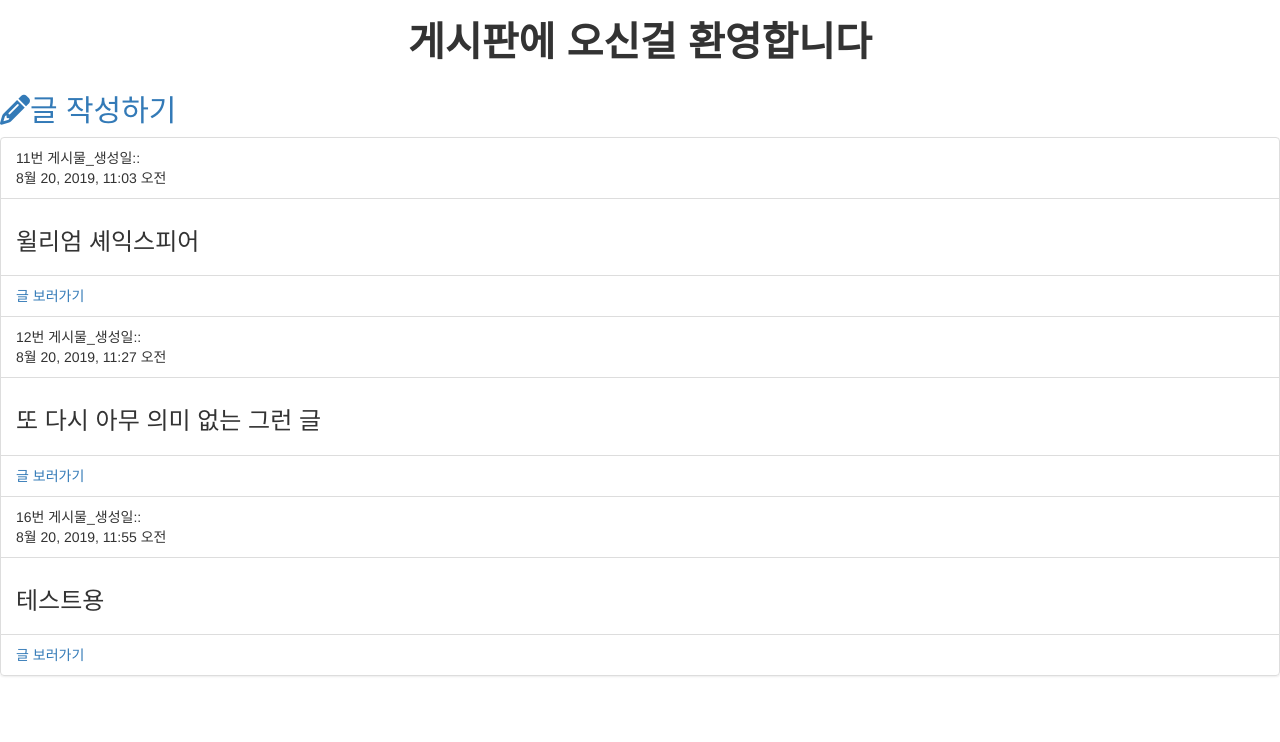
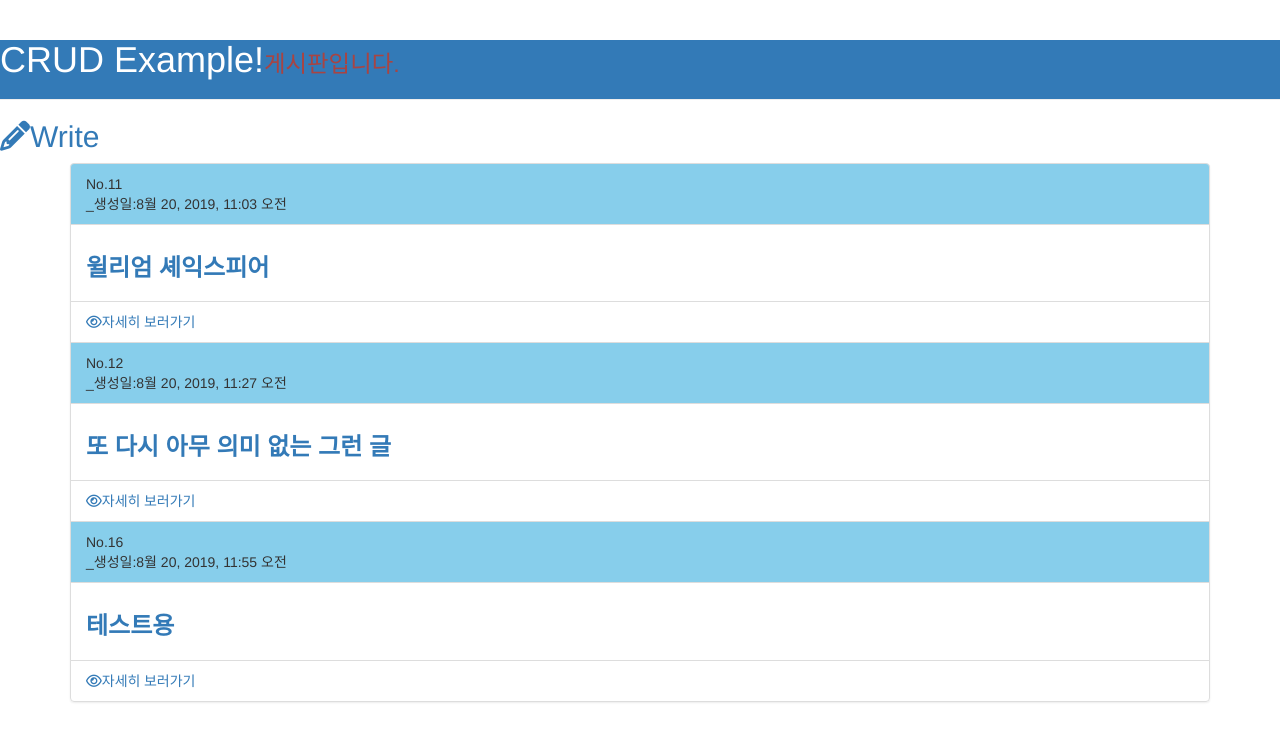
Before and after one commit to dodonmountain/django-crud, a Django app: page /articles/ in a window 1280 px wide. Shown: the top 742 px of the page. Run offline with Django 3.2, Linux system fonts and the light colour scheme; data comes from the database, SQL or seed files in the repository; both versions use the stored data as it was after the commit; some libraries are stand-ins or nearby versions.

Commit message:
CRUD logic

```diff
--- a/articles/templates/articles/index.html
+++ b/articles/templates/articles/index.html
@@ -1,15 +1,21 @@
 {% extends 'articles/base.html' %}
 {% block body %}
-<div style="display:flex; justify-content: center;""><h1 style = " font-family: Arial, Helvetica, sans-serif; font-size:
-  4rem; font-weight: 600">게시판에 오신걸 환영합니다</h1>
+<div class="page-header bg-primary">
+    <h1>CRUD Example!<small class="text-danger text-shadow">게시판입니다.</small></h1>
 </div>
-
-<h2><a href="/articles/new/"><i class="fas fa-pencil-alt"></i>글 작성하기</a></h2>
-<ul class="list-group">
-{% for article in articles %}
-    <li class="list-group-item">{{ article.id }}번 게시물_생성일::　　　　　　　　　　　　　　　　　　　　　　　　　　　　　　　　　　　　　　　　　　　　　　　　　　　　　　　　　　　　　　　　　　　　　　　　　　　　　　　　　　　　　　　　{{ article.created_at }}</li>
-    <li class="list-group-item"><h3>{{ article.title }}</h3></li>
-    <li class="list-group-item"><div class="col-3"><a href="/articles/{{ article.pk }}">글 보러가기</a></div></li>
-{% endfor %}
-</ul>
+<div class="fixed-bottom"><h2><a href="/articles/new/"><i class="fas fa-pencil-alt"></i>Write</a></h2></div>
+<div class="container">
+  <ul class="list-group shadow">
+    {% for article in articles %}
+    <li class="list-group-item" style="background-color:skyblue;">
+      No.{{ article.id }}　　　　　　　　　　　　　　　　　　　　　　　　　　　　　　　　　　　　　　　　　　　　　　　　　　　　　　　　　　　　　　　　　　　　　　　　　　　　　　　　　　　　　　　　_생성일:{{ article.created_at }}
+    </li>
+    <li class="list-group-item">
+      <h3><a href="/articles/{{ article.pk }}"><b>{{ article.title }}</b></a></h3>
+    </li>
+    <li class="list-group-item bg-primary"><a href="/articles/{{ article.pk }}"><i class="far fa-eye">자세히 보러가기</i></a>
+    </li>
+    {% endfor %}
+  </ul>
+</div>
 {% endblock %}
```
Also changed, not shown: articles/templates/articles/detail.html (+21 -8 lines), articles/templates/articles/new.html (+11 -3 lines), articles/templates/articles/update.html (+11 -3 lines), db.sqlite3.
